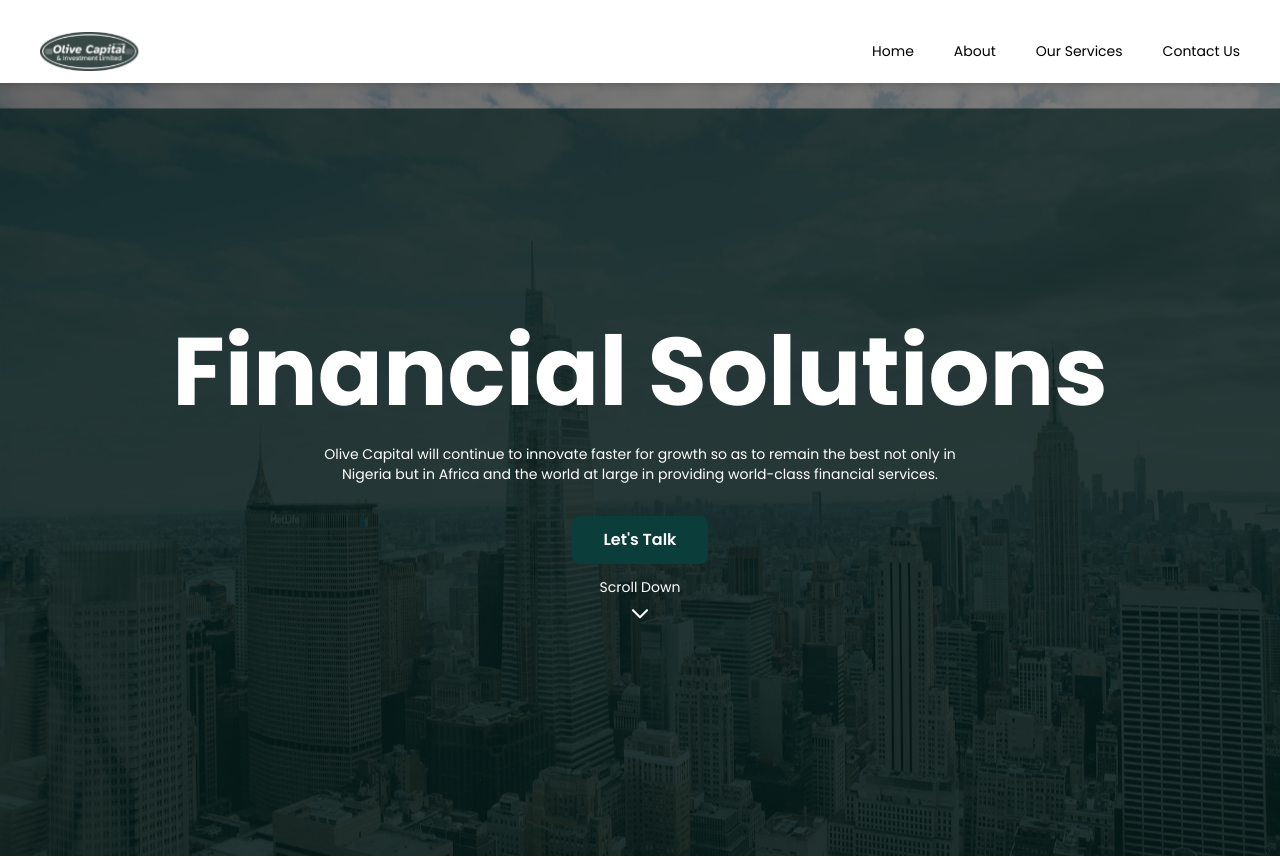
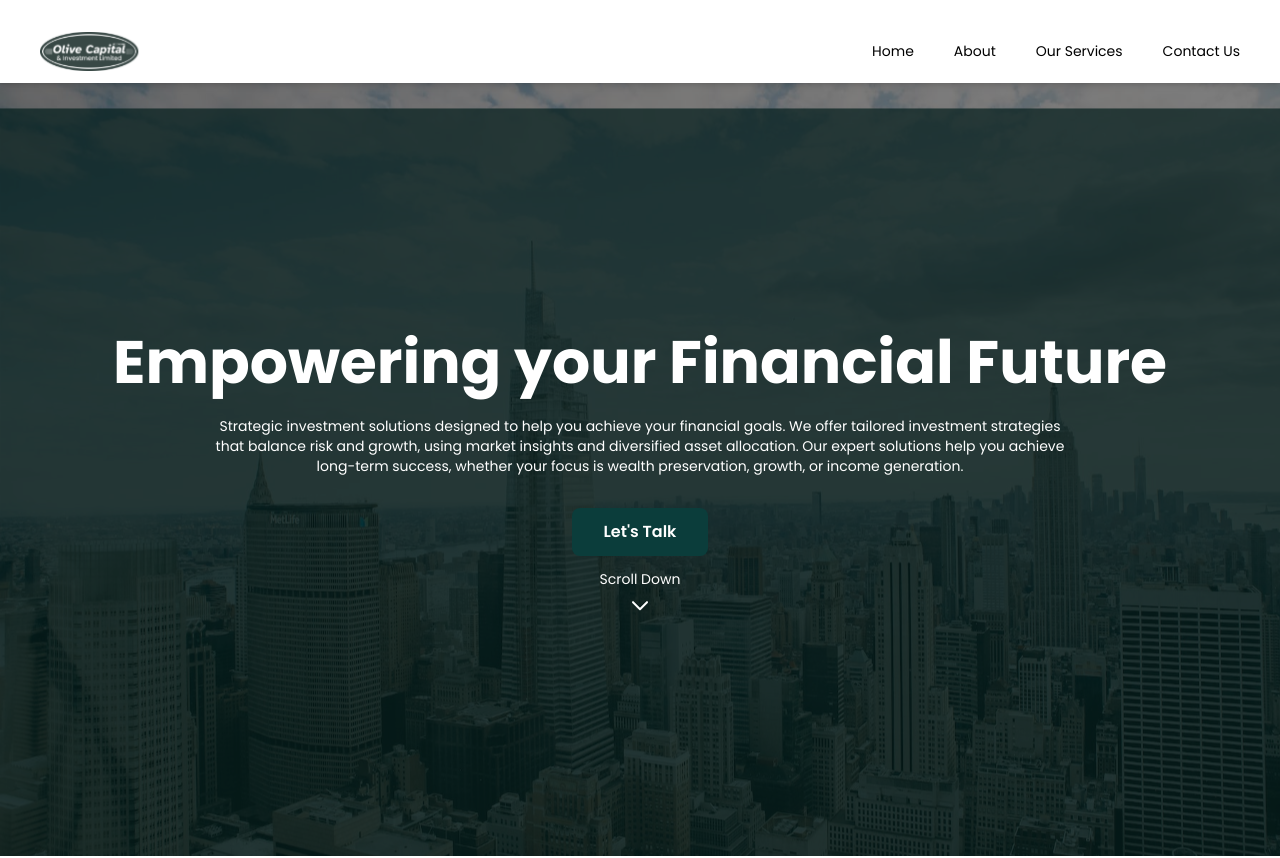
Before and after one commit to danielopara/olive-capital-website, a Next.js app: page / in a window 1280 px wide. Shown: the top 858 px of the page. Built offline with nearby package versions, Linux system fonts and the light colour scheme.

Commit message:
updated code

```diff
--- a/app/about/AboutDescription.tsx
+++ b/app/about/AboutDescription.tsx
@@ -29,15 +29,18 @@ export default function AboutDescription() {
       </div>
 
       {/* Text Content */}
-      <div className="w-full md:w-1/2 text-center md:text-left text-white px-4 md:px-8 lg:px-12">
+      <div className="w-full md:w-1/2 text-center md:text-left text-white px-4 md:px-8 lg:px-12 ">
         <h1 className="text-3xl sm:text-4xl md:text-5xl font-bold mb-6 md:mb-8">
           Our philosophy is <br className="hidden sm:block" /> built on three
           core <br className="hidden sm:block" /> pillars:
         </h1>
 
-        <ul className="text-sm sm:text-base space-y-6 list-disc pl-4 md:pl-5">
+        <div className="max-w-sm">
+          <ul className="text-sm sm:text-base space-y-6 list-disc pl-4 md:pl-5 text-justify">
             <li className="leading-relaxed">
-            <span className="font-bold">Innovative Investment Strategies:</span>{" "}
+              <span className="font-bold">
+                Innovative Investment Strategies:
+              </span>{" "}
               We blend traditional and alternative investment techniques,
               identifying opportunities that align with your long-term financial
               objectives.
@@ -58,5 +61,6 @@ export default function AboutDescription() {
           </ul>
         </div>
       </div>
+    </div>
   );
 }
--- a/app/about/AboutHero.tsx
+++ b/app/about/AboutHero.tsx
@@ -12,7 +12,7 @@ export default function AboutHero() {
           <h1 className="text-3xl md:text-4xl lg:text-5xl font-bold mb-8">
             About Us
           </h1>
-          <p className="text-sm md:text-sm lg:text-sm mb-6">
+          <p className="text-sm md:text-sm lg:text-sm mb-6 leading-relaxed text-justify max-w-lg">
             Olive Capital is an independent investment company with a proven
             track record in delivering exceptional returns. Our focus on the
             Nigerian capital market, combined with an adaptive approach to
--- a/app/about/Advice.tsx
+++ b/app/about/Advice.tsx
@@ -63,7 +63,7 @@ const Advice: React.FC = () => {
             </h3>
           </div>
           <div className="w-full md:w-1/2">
-            <p className="text-gray-700 leading-relaxed">
+            <p className="text-gray-700 text-justify leading-relaxed">
               Long-Term Wealth Growth: We focus on sustainable growth rather
               than short-term gains. By investing in a diversified portfolio of
               high-quality assets, we help you achieve steady wealth
--- a/app/about/YourGoal.tsx
+++ b/app/about/YourGoal.tsx
@@ -22,7 +22,7 @@ const YourGoal: React.FC = () => {
 
       {/* Text Section */}
       <div className="w-full md:w-1/2 space-y-4 mt-8">
-        <ul className="space-y-4 text-gray-700 list-disc">
+        <ul className="space-y-4 text-gray-700 list-disc text-justify">
           <li>
             <span className="font-semibold">Proven Expertise:</span> With years
             of experience in asset management, we have a track record of
--- a/app/components/CoreValues.tsx
+++ b/app/components/CoreValues.tsx
@@ -9,7 +9,7 @@ export default function CoreValues() {
           <h1 className="text-black text-3xl font-bold italic">
             Your Goals, Our Mission
           </h1>
-          <p className="text-black text-sm max-w-md">
+          <p className="text-black text-sm max-w-md text-justify">
             {`Building strong relationships through open communication and
             maintaining ethical standard. Prioritizing client's goals and
             working tirelessly to help them succeed. Pioneering new investment
--- a/app/components/Hero.tsx
+++ b/app/components/Hero.tsx
@@ -9,13 +9,16 @@ export default function Hero() {
       <div className="absolute inset-0 bg-black bg-opacity-50"></div>
 
       <div className="relative z-10 flex flex-col items-center justify-center h-full text-center mt-6">
-        <h1 className="text-4xl md:text-8xl lg:text-8xl font-bold mb-6">
-          Financial Solutions
+        <h1 className="text-4xl md:text-6xl lg:text-6xl font-bold mb-6">
+          Empowering your Financial Future
         </h1>
-        <p className="text-sm md:text-sm lg:text-sm mb-8 px-4 max-w-2xl">
-          Olive Capital will continue to innovate faster for growth so as to
-          remain the best not only in Nigeria but in Africa and the world at
-          large in providing world-class financial services.
+        <p className="text-sm md:text-sm lg:text-sm mb-8 px-4 text-center max-w-4xl">
+          Strategic investment solutions designed to help you achieve your
+          financial goals. We offer tailored investment strategies that balance
+          risk and growth, using market insights and diversified asset
+          allocation. Our expert solutions help you achieve long-term success,
+          whether your focus is wealth preservation, growth, or income
+          generation.
         </p>
         <a href={"/contact"}>
           <button className="bg-[#0B3D3B] hover:bg-green-700 text-white font-semibold py-3 px-8 rounded-lg mb-6">
--- a/app/contact/ContactHero.tsx
+++ b/app/contact/ContactHero.tsx
@@ -12,7 +12,7 @@ const ContactHero = () => {
           <h1 className="text-3xl md:text-4xl lg:text-5xl font-bold mb-8">
             Contact Us
           </h1>
-          <p className="text-sm md:text-sm lg:text-sm mb-6">
+          <p className="text-sm md:text-sm lg:text-sm mb-6 text-justify leading-relaxed max-w-lg">
             Strategic investment solutions designed to help you achieve your
             financial goals. We offer tailored investment strategies that
             balance risk and growth, using market insights and diversified asset
--- a/app/service/ServiceDescription.tsx
+++ b/app/service/ServiceDescription.tsx
@@ -24,7 +24,9 @@ const ServiceDescription: React.FC = () => {
           <h2 className="text-3xl font-semibold text-black mb-4 mt-16">
             {service}
           </h2>
-          <p className="text-gray-700 leading-relaxed">{serviceBody}</p>
+          <p className="text-gray-700 leading-relaxed text-justify">
+            {serviceBody}
+          </p>
           {/* <p className="text-gray-700 leading-relaxed mt-4">
             We understand that every investor is different, hence, we have
             developed bespoke investment strategies tailored to your specific
--- a/app/service/ServiceHero.tsx
+++ b/app/service/ServiceHero.tsx
@@ -15,7 +15,7 @@ const ServiceHero: React.FC = () => {
           <h1 className="text-3xl md:text-4xl lg:text-4xl font-bold mb-8">
             {service} {/* Dynamically set title */}
           </h1>
-          <p className="text-sm md:text-sm lg:text-sm mr-4 mb-6">
+          <p className="text-sm md:text-sm lg:text-sm mr-4 mb-6 text-justify leading-relaxed max-w-lg">
             {shortBody} {/* Dynamically set description */}
           </p>
         </div>
```
Lines whose indentation alone changed are shown as unchanged.
